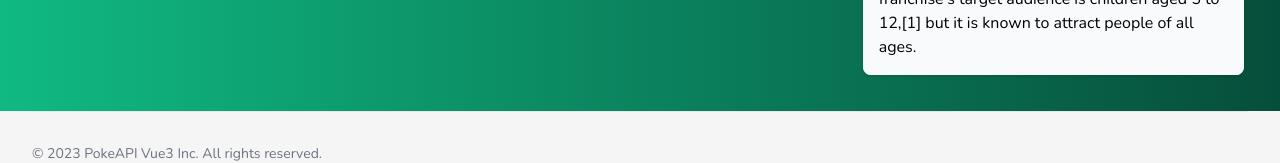
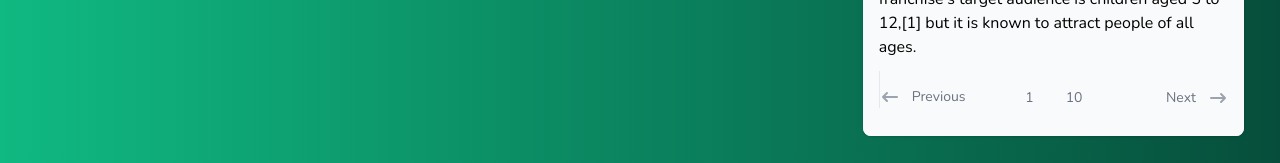
Before and after one commit to Apfirebolt/vue3_pokedex, a Vue app: page /pokemon in a window 1280 px wide. Shown: the part 353-516 px from the top of the page. Built offline with nearby package versions, Linux system fonts and the light colour scheme; no server answers.

Commit message:
implemented simple pagination for pokemon page

```diff
--- a/src/components/Pagination.vue
+++ b/src/components/Pagination.vue
@@ -1,51 +1,75 @@
 <template>
-    <nav class="border-t border-gray-200 px-4 flex items-center justify-between sm:px-0">
+  <nav
+    class="border-t border-gray-200 px-4 flex items-center justify-between sm:px-0 my-3"
+  >
     <div class="-mt-px w-0 flex-1 flex">
-        <a href="#" class="border-t-2 border-transparent pt-4 pr-1 inline-flex items-center text-sm font-medium text-gray-500 hover:text-gray-700 hover:border-gray-300">
-          <ArrowNarrowLeftIcon class="mr-3 h-5 w-5 text-gray-400" aria-hidden="true" />
+      <a
+        @click.prevent="goToPreviousPage"
+        href="#"
+        class="pt-4 pr-1 inline-flex items-center text-sm font-medium text-gray-500 hover:text-gray-700 hover:border-gray-300"
+      >
+        <ArrowNarrowLeftIcon
+          class="mr-3 h-5 w-5 text-gray-400"
+          aria-hidden="true"
+        />
         Previous
       </a>
     </div>
     <div class="hidden md:-mt-px md:flex">
-        <a href="#" class="border-transparent text-gray-500 hover:text-gray-700 hover:border-gray-300 border-t-2 pt-4 px-4 inline-flex items-center text-sm font-medium">
+      <a
+        href="#"
+        class="border-transparent text-gray-500 hover:text-gray-700 hover:border-gray-300 border-t-2 pt-4 px-4 inline-flex items-center text-sm font-medium"
+      >
         1
       </a>
       <!-- Current: "border-indigo-500 text-indigo-600", Default: "border-transparent text-gray-500 hover:text-gray-700 hover:border-gray-300" -->
-        <a href="#" class="border-indigo-500 text-indigo-600 border-t-2 pt-4 px-4 inline-flex items-center text-sm font-medium" aria-current="page">
-          2
-        </a>
-        <a href="#" class="border-transparent text-gray-500 hover:text-gray-700 hover:border-gray-300 border-t-2 pt-4 px-4 inline-flex items-center text-sm font-medium">
-          3
-        </a>
-        <span class="border-transparent text-gray-500 border-t-2 pt-4 px-4 inline-flex items-center text-sm font-medium">
-          ...
-        </span>
-        <a href="#" class="border-transparent text-gray-500 hover:text-gray-700 hover:border-gray-300 border-t-2 pt-4 px-4 inline-flex items-center text-sm font-medium">
-          8
-        </a>
-        <a href="#" class="border-transparent text-gray-500 hover:text-gray-700 hover:border-gray-300 border-t-2 pt-4 px-4 inline-flex items-center text-sm font-medium">
-          9
-        </a>
-        <a href="#" class="border-transparent text-gray-500 hover:text-gray-700 hover:border-gray-300 border-t-2 pt-4 px-4 inline-flex items-center text-sm font-medium">
+      <a
+        href="#"
+        class="border-transparent text-gray-500 hover:text-gray-700 hover:border-gray-300 border-t-2 pt-4 px-4 inline-flex items-center text-sm font-medium"
+      >
         10
       </a>
     </div>
     <div class="-mt-px w-0 flex-1 flex justify-end">
-        <a href="#" class="border-t-2 border-transparent pt-4 pl-1 inline-flex items-center text-sm font-medium text-gray-500 hover:text-gray-700 hover:border-gray-300">
+      <a
+        @click.prevent="goToNextPage"
+        href="#"
+        class="border-t-2 border-transparent pt-4 pl-1 inline-flex items-center text-sm font-medium text-gray-500 hover:text-gray-700 hover:border-gray-300"
+      >
         Next
-          <ArrowNarrowRightIcon class="ml-3 h-5 w-5 text-gray-400" aria-hidden="true" />
+        <ArrowNarrowRightIcon
+          class="ml-3 h-5 w-5 text-gray-400"
+          aria-hidden="true"
+        />
       </a>
     </div>
   </nav>
 </template>
 
 <script>
-  import { ArrowNarrowLeftIcon, ArrowNarrowRightIcon } from '@heroicons/vue/solid'
+import {
+  ArrowNarrowLeftIcon,
+  ArrowNarrowRightIcon,
+} from "@heroicons/vue/solid";
 
 export default {
   components: {
     ArrowNarrowLeftIcon,
     ArrowNarrowRightIcon,
   },
-  }
+  props: {
+    goToNextPage: {
+      type: Function,
+      required: true,
+    },
+    goToPreviousPage: {
+      type: Function,
+      required: true,
+    },
+  },
+  setup(props) {
+
+    console.log('This console', props);
+  },
+};
 </script>
--- a/src/pages/Item.vue
+++ b/src/pages/Item.vue
@@ -97,10 +97,10 @@
         emitter.on("searchItem", (name) => {
         if (currentRoute.value === "/item") {
           const lowercaseName = name.toLowerCase();
-          store.getItemList(lowercaseName);
+          store.getItemList(lowercaseName, 40, 0);
         }
       });
-        store.getItemList();
+        store.getItemList(null, 40, 0);
       });
 
       const item = computed(() => store.getItemData);
--- a/src/pages/Move.vue
+++ b/src/pages/Move.vue
@@ -98,10 +98,10 @@
         if (currentRoute.value === "/move") {
           emitter.on("searchItem", (name) => {
             let smallCaps = name.toLowerCase();
-            store.getMoveList(smallCaps);
+            store.getMoveList(smallCaps, 40, 0);
           })
         }
-        store.getMoveList();
+        store.getMoveList(null, 40, 0);
       });
 
       const move = computed(() => store.getMoveData);
--- a/src/pages/Pokemon.vue
+++ b/src/pages/Pokemon.vue
@@ -77,6 +77,8 @@
                     powers. The franchise's target audience is children aged 5
                     to 12,[1] but it is known to attract people of all ages.
                   </p>
+
+                  <Pagination :goToNextPage="goToNextPage" :goToPreviousPage="goToPreviousPage" />
                 </div>
               </div>
             </section>
@@ -88,11 +90,12 @@
 </template>
 
 <script>
-import { computed, onMounted } from "vue";
+import { computed, onMounted, ref } from "vue";
 import { useMouse } from "../composables/useMouse";
 import { usePokemon } from "../store/pokemon";
 import { useRoute, useRouter } from 'vue-router'
 import Loader from "../components/Loader.vue";
+import Pagination from "../components/Pagination.vue";
 import { capitalize } from "../utils/filters.js";
 import useEmitter from "../composables/useEmitter";
 
@@ -100,8 +103,11 @@ import useEmitter from "../composables/useEmitter";
 export default {
   components: {
     Loader,
+    Pagination
   },
   setup() {
+    const startIndex = ref(0);
+    const endIndex = ref(40);
     const store = usePokemon();
     const emitter = useEmitter();
     const route = useRoute();
@@ -115,10 +121,10 @@ export default {
       emitter.on("searchItem", (name) => {
         if (currentRoute.value === "/pokemon") {
           const lowercaseName = name.toLowerCase();
-          store.getPokemonList(lowercaseName);
+          store.getPokemonList(lowercaseName, 40, 0);
         }
       });
-      store.getPokemonList();
+      store.getPokemonList(null, 40, 0);
     });
 
     const pokemon = computed(() => store.getPokemonData);
@@ -128,11 +134,30 @@ export default {
       router.push({ name: "PokemonDetail", params: { name } });
     };
 
+    const goToNextPage = () =>  {
+      if (endIndex.value < 1118) {
+        startIndex.value += 40;
+        endIndex.value += 40;
+        store.getPokemonList(null, endIndex.value, startIndex.value);
+      }
+    }
+
+    const goToPreviousPage = () => {
+      console.log('Calling previous page')
+      if (startIndex.value > 0) {
+        startIndex.value -= 40;
+        endIndex.value -= 40;
+        store.getPokemonList(null, endIndex.value, startIndex.value);
+      }
+    }
+
     return {
       isLoading,
       goToDetailPage,
       pokemon,
       capitalize,
+      goToNextPage,
+      goToPreviousPage
     };
   },
 };
--- a/src/pages/PokemonDetail.vue
+++ b/src/pages/PokemonDetail.vue
@@ -100,6 +100,7 @@
 <script>
 import { computed, onMounted } from "vue";
 import { usePokemon } from "../store/pokemon";
+import { useMouse } from "../composables/useMouse";
 import { useRoute } from 'vue-router'
 import Loader from "../components/Loader.vue";
 import { capitalize } from "../utils/filters";
--- a/src/store/item.js
+++ b/src/store/item.js
@@ -22,13 +22,13 @@ export const useItem = defineStore('item', {
     },
 
     actions: {
-      async getItemList(searchItem) {
+      async getItemList(searchItem, limit, offset) {
         try {
           if (searchItem) {
             let responseData = await httpClient.get(`/api/v2/item/${searchItem}`)
             this.itemData = [responseData.data];
           } else {
-            let responseData = await httpClient.get('/api/v2/item')
+            let responseData = await httpClient.get(`/api/v2/item?limit=${limit}&offset=${offset})`)
             this.itemData = responseData.data.results;
           }
         } catch (error) {
--- a/src/store/move.js
+++ b/src/store/move.js
@@ -22,13 +22,13 @@ export const useMove = defineStore('move', {
     },
 
     actions: {
-      async getMoveList(searchItem) {
+      async getMoveList(searchItem, limit, offset) {
         try {
           if (searchItem) {
             let responseData = await httpClient.get(`/api/v2/move/${searchItem}`)
             this.moveData = [responseData.data];
           } else {
-            let responseData = await httpClient.get('/api/v2/move')
+            let responseData = await httpClient.get(`/api/v2/move?limit=${limit}&offset=${offset})`)
             this.moveData = responseData.data.results;
           }
         } catch (error) {
--- a/src/store/pokemon.js
+++ b/src/store/pokemon.js
@@ -22,14 +22,14 @@ export const usePokemon = defineStore('pokemon', {
     },
 
     actions: {
-      async getPokemonList(searchItem) {
+      async getPokemonList(searchItem, limit, offset) {
         try {
           this.loading = true;
           if (searchItem) {
             let responseData = await httpClient.get(`/api/v2/pokemon/${searchItem}`)
             this.pokemonData = [responseData.data];
           } else {
-            let responseData = await httpClient.get('/api/v2/pokemon')
+            let responseData = await httpClient.get(`/api/v2/pokemon?limit=${limit}&offset=${offset})`)
             this.pokemonData = responseData.data.results;
           }
           this.loading = false;
```
Lines whose indentation alone changed are shown as unchanged.
